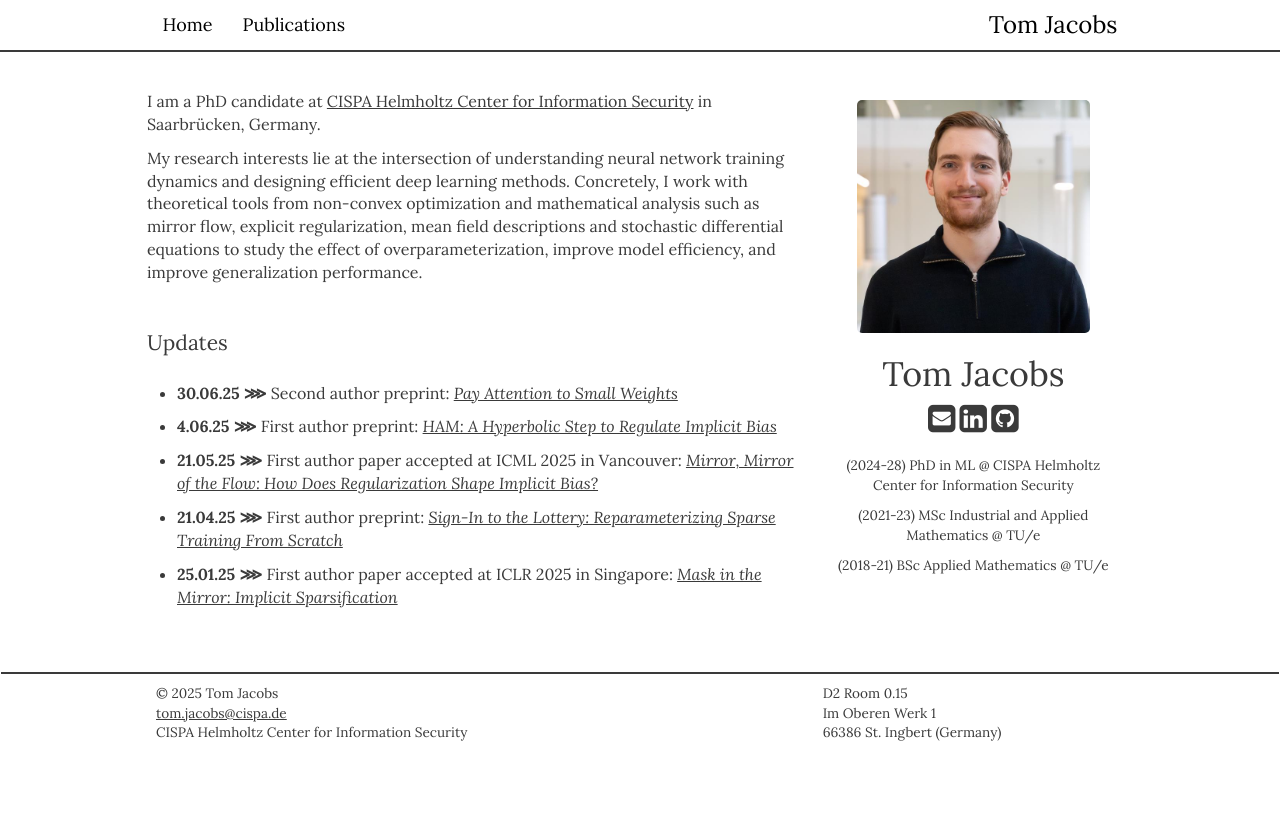
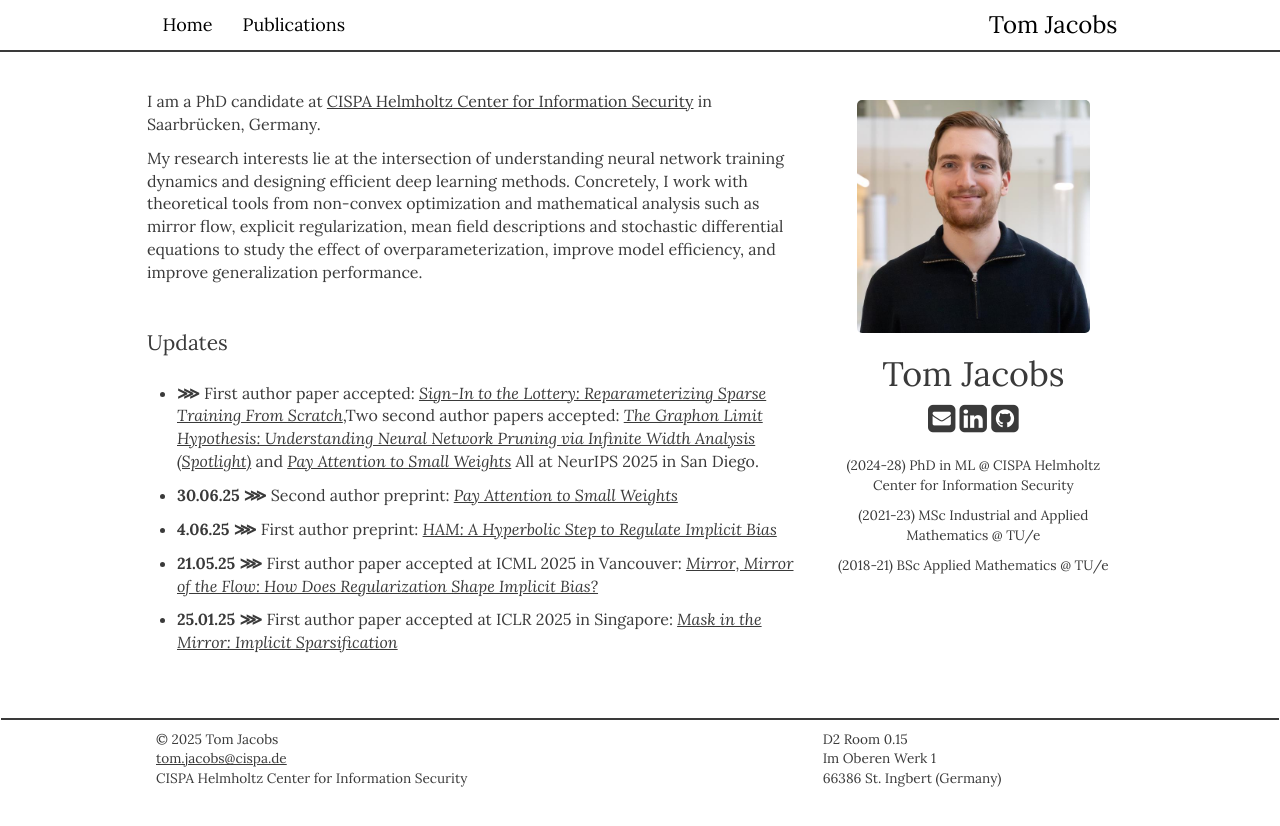
Before and after one commit to TomJacobs05/tomjacobs05.github.io, a Jekyll site: the page built from _pages/home.md, in a window 1280 px wide. Shown: the top 826 px of the page. Built offline with Jekyll 4.4.1, drawn with Linux system fonts in a browser that asks for light colours; nearby versions of some CDN libraries; a style sheet for code colours, icons or effects is not loaded.

Commit message:
Update news.yml

```diff
--- a/_data/news.yml
+++ b/_data/news.yml
@@ -1,3 +1,6 @@
+- data: 18.09.2025
+  description: "First author paper accepted: *[Sign-In to the Lottery: Reparameterizing Sparse Training From Scratch](https://arxiv.org/abs/2504.12801)*,Two second author papers accepted: *[The Graphon Limit Hypothesis: Understanding Neural Network Pruning via Infinite Width Analysis (Spotlight)](https://neurips.cc/virtual/2025/poster/119150)* and *[Pay Attention to Small Weights](https://neurips.cc/virtual/2025/poster/117524)*  All at NeurIPS 2025 in San Diego."
+
 - date: 30.06.2025
   description: "Second author preprint: *[Pay Attention to Small Weights](https://arxiv.org/abs/2506.21374)*"
 
@@ -7,9 +10,6 @@
 - date: 21.05.2025
   description: "First author paper accepted at ICML 2025 in Vancouver: *[Mirror, Mirror of the Flow: How Does Regularization Shape Implicit Bias?](https://arxiv.org/abs/2504.12883)*"
 
-- date: 21.04.2025
-  description: "First author preprint: *[Sign-In to the Lottery: Reparameterizing Sparse Training From Scratch](https://arxiv.org/abs/2504.12801)*"
-
 - date: 25.01.2025
   description: "First author paper accepted at ICLR 2025 in Singapore: *[Mask in the Mirror: Implicit Sparsification](https://openreview.net/forum?id=U47ymTS3ut)*"
 
```
